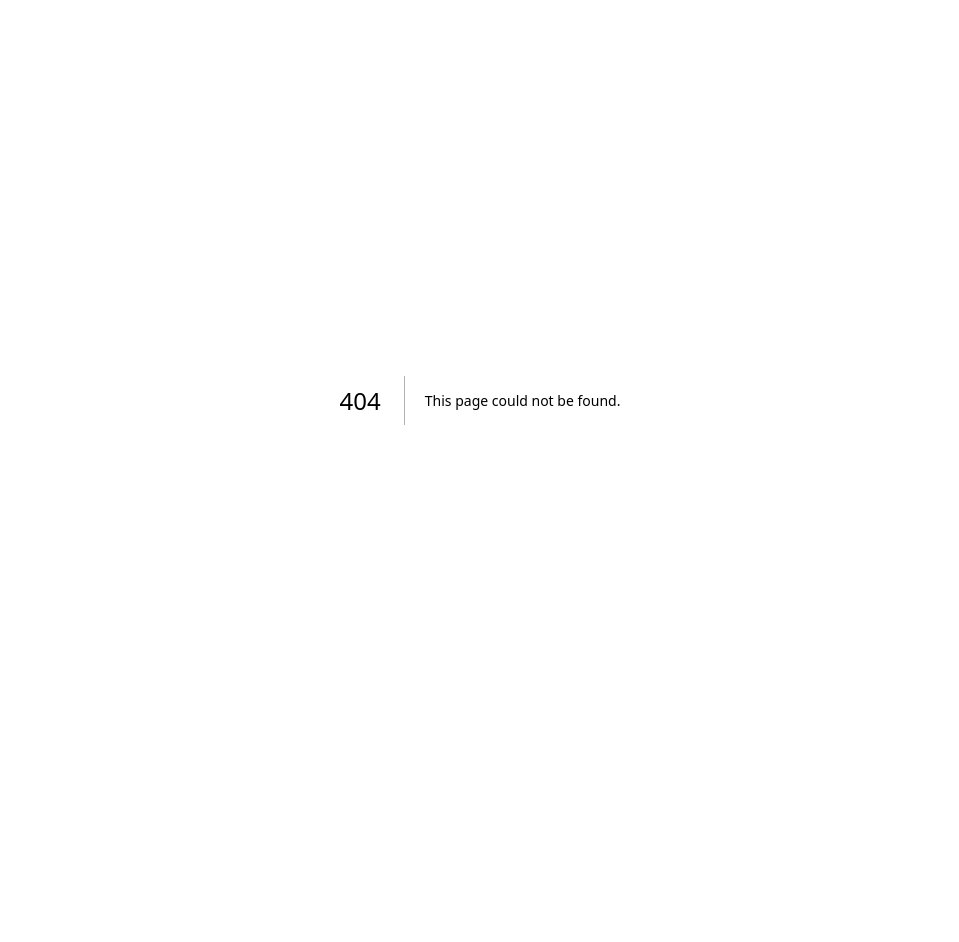
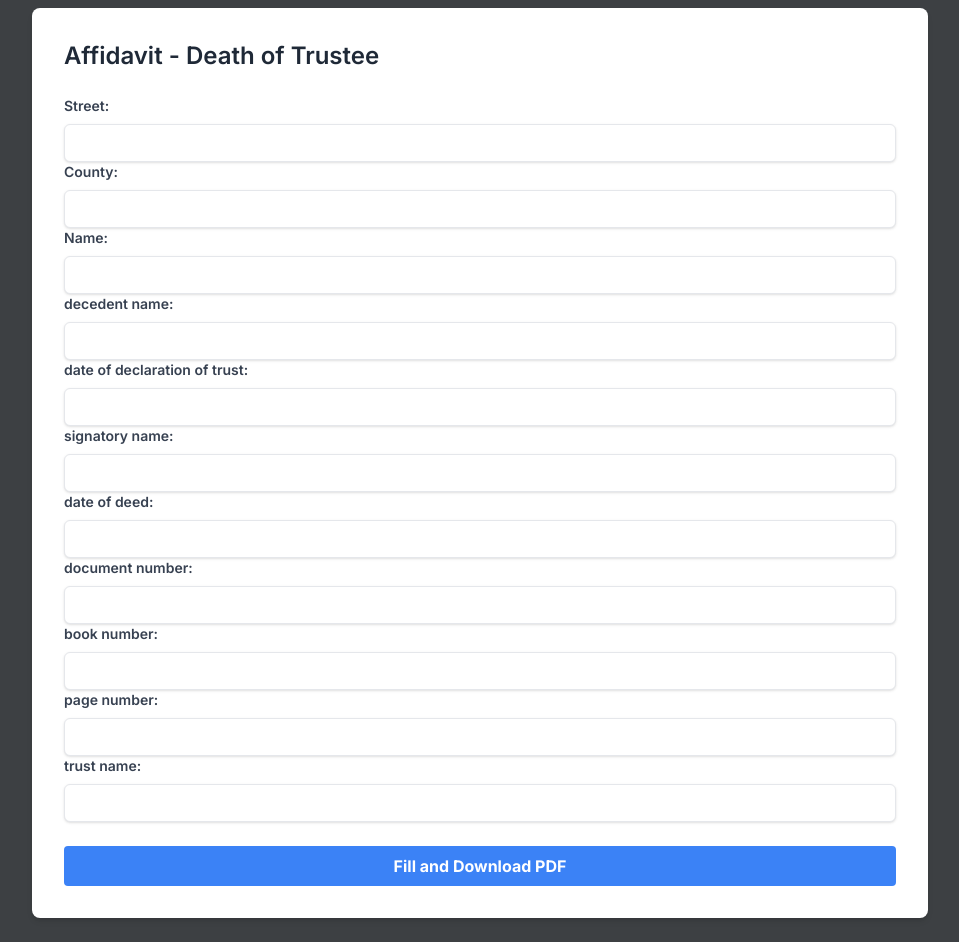
Before and after one commit to hskl18/form_filler, a Next.js app: page /aff_death in a window 1280 px wide. Before the commit this address had no page. Shown: the whole page, without its empty margins (160-1119 px from the left). Before the commit the page ends 800 px from the top, so only its background shows below. Built offline with nearby package versions, Linux system fonts and the light colour scheme.

Commit message:
add another form

```diff
--- /dev/null
+++ b/src/app/aff_death/layout.tsx
@@ -0,0 +1,22 @@
+import type { Metadata } from 'next'
+import { Inter } from 'next/font/google'
+import '../globals.css'
+
+const inter = Inter({ subsets: ['latin'] })
+
+export const metadata: Metadata = {
+  title: 'Form Filler',
+  description: 'Generate a filled form',
+}
+
+export default function RootLayout({
+  children,
+}: {
+  children: React.ReactNode
+}) {
+  return (
+    <html lang="en">
+      <body className={inter.className}>{children}</body>
+    </html>
+  )
+}
--- /dev/null
+++ b/src/app/aff_death/page.tsx
@@ -0,0 +1,172 @@
+"use client";
+
+import React, { useState } from 'react';
+import { PDFDocument } from 'pdf-lib';
+import { saveAs } from 'file-saver';
+
+export default function aff_death() {
+
+  // Define the type for the expected fetch data
+  type fetchDataType = {
+    street: string;
+    city: string;
+    zip: string;
+    legalDescription: string;
+    ain: string;
+  };
+
+  async function searchProperty(address:any): Promise<fetchDataType> {
+    try {
+      const urlAddress = encodeURIComponent(address);
+      const response = await fetch(`https://portal.assessor.lacounty.gov/api/search?search=${urlAddress}`);
+
+      if (!response.ok) {
+        throw new Error(`HTTP error! status: ${response.status}`);
+      }
+
+      const data = await response.json();
+      if (data && data.Parcels && data.Parcels.length > 0) {
+        const firstParcel = data.Parcels[0];
+        // Create the string with AIN and Legal Description
+        const result: fetchDataType = {
+          street: firstParcel.SitusStreet || '',
+          city: firstParcel.SitusCity || '',
+          zip: firstParcel.SitusZipCode || '',
+          ain: firstParcel.AIN || '',
+          legalDescription: `AIN: ${firstParcel.AIN}\nLegal Description: ${firstParcel.LegalDescription}` || ''
+        };
+        return result;
+      } else {
+        throw new Error('No results found or empty data set returned.');
+      }
+    } catch (e:any) {
+      // Handle any errors that occur during the request
+      throw new Error(`There was a problem fetching the data: ${e.message}`);
+    }
+  }
+
+  //form input data
+  const [data, setFormData] = useState({
+    name: '',
+    spouse: '',
+    street: '',
+    county: '',
+    agent: '',
+  });
+
+
+  // Handle form field changes
+  const handleChange = (e: React.ChangeEvent<HTMLInputElement>) => {
+    const { id, value } = e.target;
+    setFormData(prevState => ({ ...prevState, [id]: value }));
+  };
+
+  //handle pdf filling and download
+  const fillPdfAndDownload = async (formData: any) => {
+    // Assuming searchProperty and legalDescription are implemented somewhere
+    const info = await searchProperty(formData.street);
+    const baseData = {
+      'Printed Name of Trust': formData.trustName,
+      'Recording Requested by': formData.name,
+      'Name': formData.name,
+      'Mailing Address': info.city,
+      'City State Zip': `${info.zip}`,
+      'Assessor\'s Parcel No': info.ain,
+      'County': `  ${formData.county}`,
+      'Name of Declarant': formData.name,
+      'Name of Decedent': formData.decedentName,
+      'Date of Declaration of Trust': `${formData.dateOfDeclarationOfTrust}`,
+      'Signed by': formData.signatoryName,
+
+      'signed by continued': '',
+
+      'Date of Deed': formData.dateOfDeed,
+      'Document No': formData.documentNumber,
+      'Book No': formData.bookNumber,
+      'Page No': formData.pageNumber,
+      'Name of County': formData.county,
+      'County-2': formData.county,
+      'Property Description': `${info.street},${info.city}, CA ${info.zip}\n${info.legalDescription}`,
+      'Name of Declarant-2': formData.name,
+    };
+
+
+    try {
+      let pdfTemplateUrl = '../../files/AffidavitOfDeath.pdf';
+
+      const arrayBuffer = await fetch(pdfTemplateUrl).then(res => {
+        if (!res.ok) throw new Error(`Error fetching PDF: ${res.statusText}`);
+        return res.arrayBuffer();
+      });
+
+      const pdfDoc = await PDFDocument.load(arrayBuffer);
+      const form = pdfDoc.getForm();
+
+      for (const [key, value] of Object.entries(baseData)) {
+        const field = form.getTextField(key);
+
+        if (typeof value === 'string') {
+          field.setText(value);
+        } else {
+          console.warn(`Value for field ${key} is not a string:`, value);
+        }
+      }
+      form.flatten();
+
+      const pdfBytes = await pdfDoc.save();
+      const blob = new Blob([pdfBytes], { type: 'application/pdf' });
+      saveAs(blob, `${formData.name}_filled_form.pdf`);
+    } catch (error:any) {
+      console.error('Error filling PDF:', error);
+    }
+  };
+
+
+
+  // Define form fields for rendering
+  const fieldsData = [
+    { id: 'street', label: 'Street' },
+    { id: 'county', label: 'County' },
+    { id: 'name', label: 'Name' },
+    { id: 'decedentName', label: 'decedent name' },
+    { id: 'dateOfDeclarationOfTrust', label: 'date of declaration of trust'},
+    { id: 'signatoryName', label: 'signatory name' },
+    { id: 'dateOfDeed', label: 'date of deed' },
+    { id: 'documentNumber', label: 'document number' },
+    { id: 'bookNumber', label: 'book number' },
+    { id: 'pageNumber', label: 'page number'},
+    { id: 'trustName', label: 'trust name'}
+  ];
+
+  return (
+    <div className="flex items-center justify-center min-h-screen py-2">
+      <form className="bg-white shadow-md rounded-lg p-8 mb-4 flex flex-col w-full max-w-4xl">
+        <h1 className="text-2xl font-semibold text-gray-800 mb-6">Affidavit - Death of Trustee</h1>
+
+        {fieldsData.map((field) => (
+          <div key={field.id} className="flex flex-col">
+            <label className="text-sm font-semibold text-gray-700 mb-2" htmlFor={field.id}>
+              {field.label}:
+            </label>
+            <input
+              className="shadow appearance-none border rounded-md w-full py-2 px-3 text-gray-700 leading-tight focus:outline-none focus:ring-2 focus:ring-blue-500 focus:border-transparent"
+              id={field.id}
+              type="text"
+              onChange={handleChange}
+            />
+          </div>
+        ))}
+
+        <br />
+        <button
+          className="bg-blue-500 hover:bg-blue-700 text-white font-bold py-2 px-4 rounded transition duration-300 ease-in-out transform hover:-translate-y-1 focus:outline-none focus:ring-2 focus:ring-blue-500 focus:ring-opacity-50"
+          type="button"
+          onClick={() => fillPdfAndDownload(data)}
+        >
+          Fill and Download PDF
+        </button>
+      </form>
+    </div>
+
+  );
+}
--- a/src/app/page.tsx
+++ b/src/app/page.tsx
@@ -7,20 +7,33 @@ export default function Home() {
   const router = useRouter();
 
   // Function to handle redirection
-  const handleNext = (e: React.MouseEvent<HTMLButtonElement>) => {
+  const homestead = (e: React.MouseEvent<HTMLButtonElement>) => {
     e.preventDefault(); // prevent default form submission
     router.push('/homestead'); // replace with the path to your next page
+  };
+
+  const aff_death = (e: React.MouseEvent<HTMLButtonElement>) => {
+    e.preventDefault(); // prevent default form submission
+    router.push('/aff_death'); // replace with the path to your next page
   };
 
   return (
     <div className="flex justify-center items-center h-screen bg-gray-100">
       <div className="text-center">
         <h1 className="text-4xl font-bold text-gray-800 mb-8">Form Filler Home Page</h1>
+
         <button
-          onClick={handleNext}
+          onClick={homestead}
           className="text-white bg-blue-600 hover:bg-blue-700 focus:ring-4 focus:ring-blue-300 font-medium rounded-lg text-sm px-5 py-2.5 text-center mr-2 mb-2 dark:bg-blue-600 dark:hover:bg-blue-700 dark:focus:ring-blue-800"
         >
           Homestead
+        </button>
+
+        <button
+          onClick={aff_death}
+          className="text-white bg-blue-600 hover:bg-blue-700 focus:ring-4 focus:ring-blue-300 font-medium rounded-lg text-sm px-5 py-2.5 text-center mr-2 mb-2 dark:bg-blue-600 dark:hover:bg-blue-700 dark:focus:ring-blue-800"
+        >
+          Affidavit - Death of Trustee
         </button>
       </div>
     </div>
```
Also changed, not shown: 1 other file (tests, documents, lock files or other folders).
